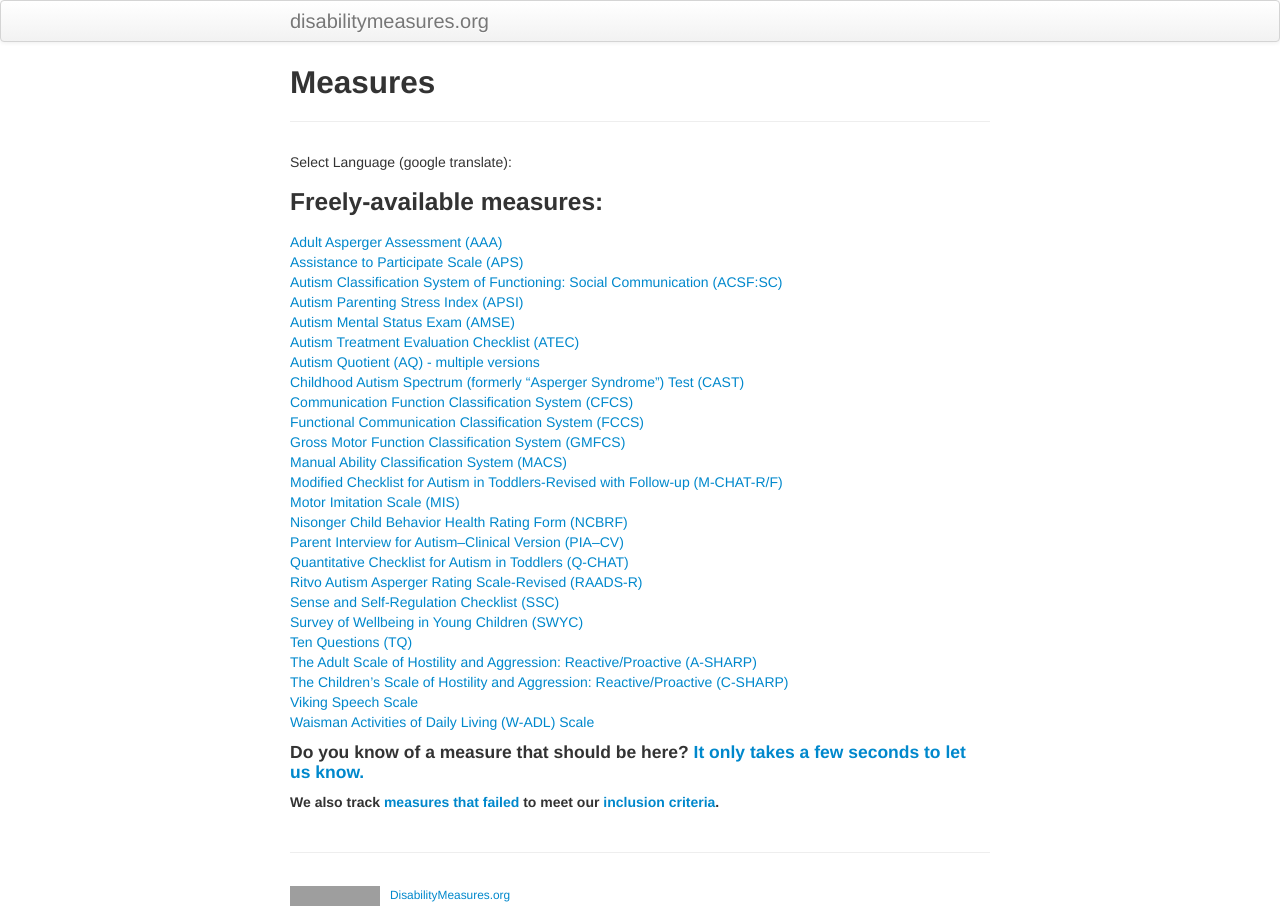
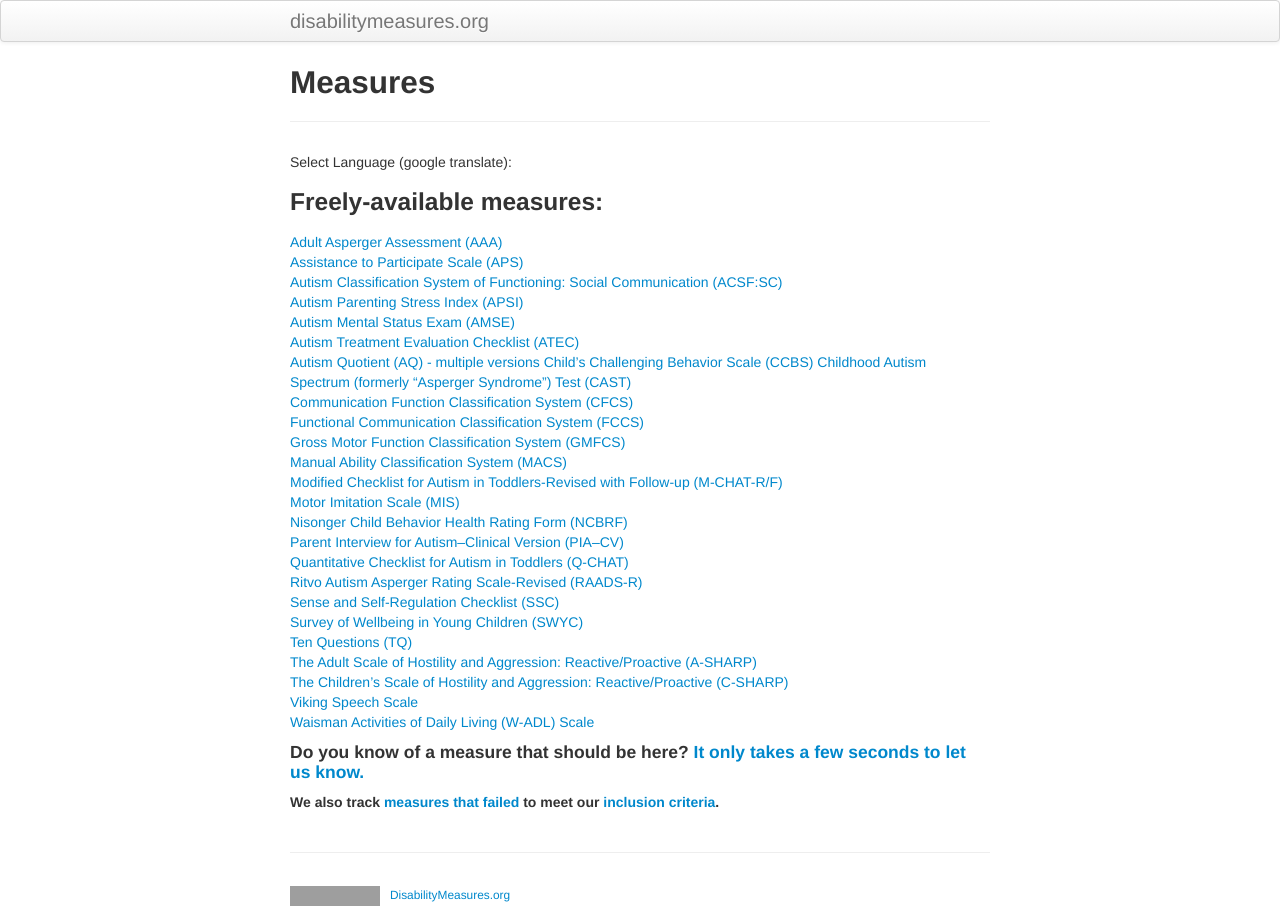
Before and after one commit to mjmaenner/disabilitymeasures, a Jekyll site: the page built from measures/index.md, in a window 1280 px wide. Built offline with Jekyll 4.4.1, drawn with Linux system fonts in a browser that asks for light colours; grey boxes are pictures that could not be loaded.

Commit message:
added ccbs

```diff
--- a/measures/index.md
+++ b/measures/index.md
@@ -20,6 +20,7 @@ function googleTranslateElementInit() {
 [Autism Mental Status Exam (AMSE)](http://disabilitymeasures.org/amse)
 [Autism Treatment Evaluation Checklist (ATEC)](http://disabilitymeasures.org/atec)
 [Autism Quotient (AQ) - multiple versions](http://disabilitymeasures.org/aq)
+[Child’s Challenging Behavior Scale (CCBS)](http://disabilitymeasures.org/ccbs)
 [Childhood Autism Spectrum (formerly "Asperger Syndrome") Test (CAST)](http://disabilitymeasures.org/cast)
 [Communication Function Classification System (CFCS)](http://disabilitymeasures.org/cfcs)
 [Functional Communication Classification System (FCCS)](http://disabilitymeasures.org/fccs)
```
